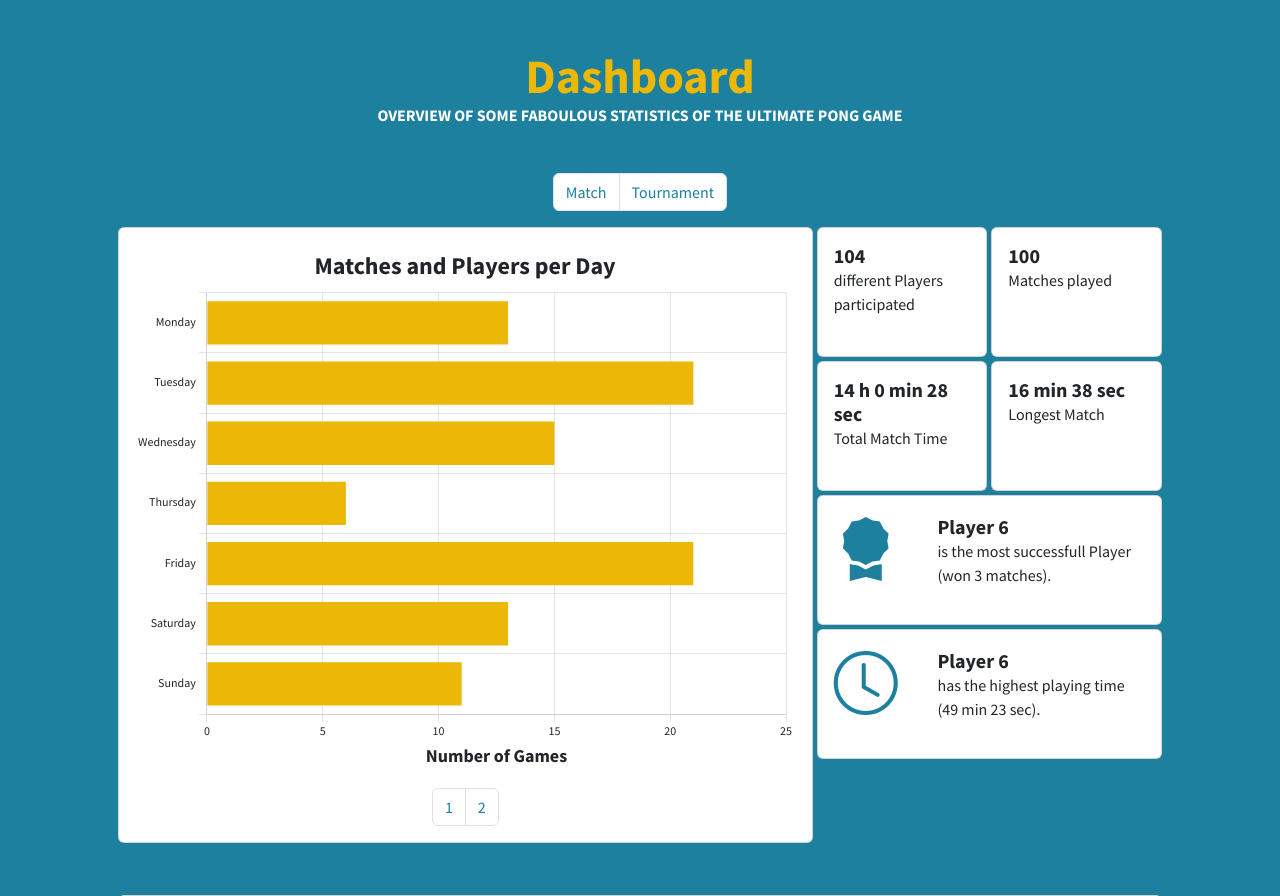
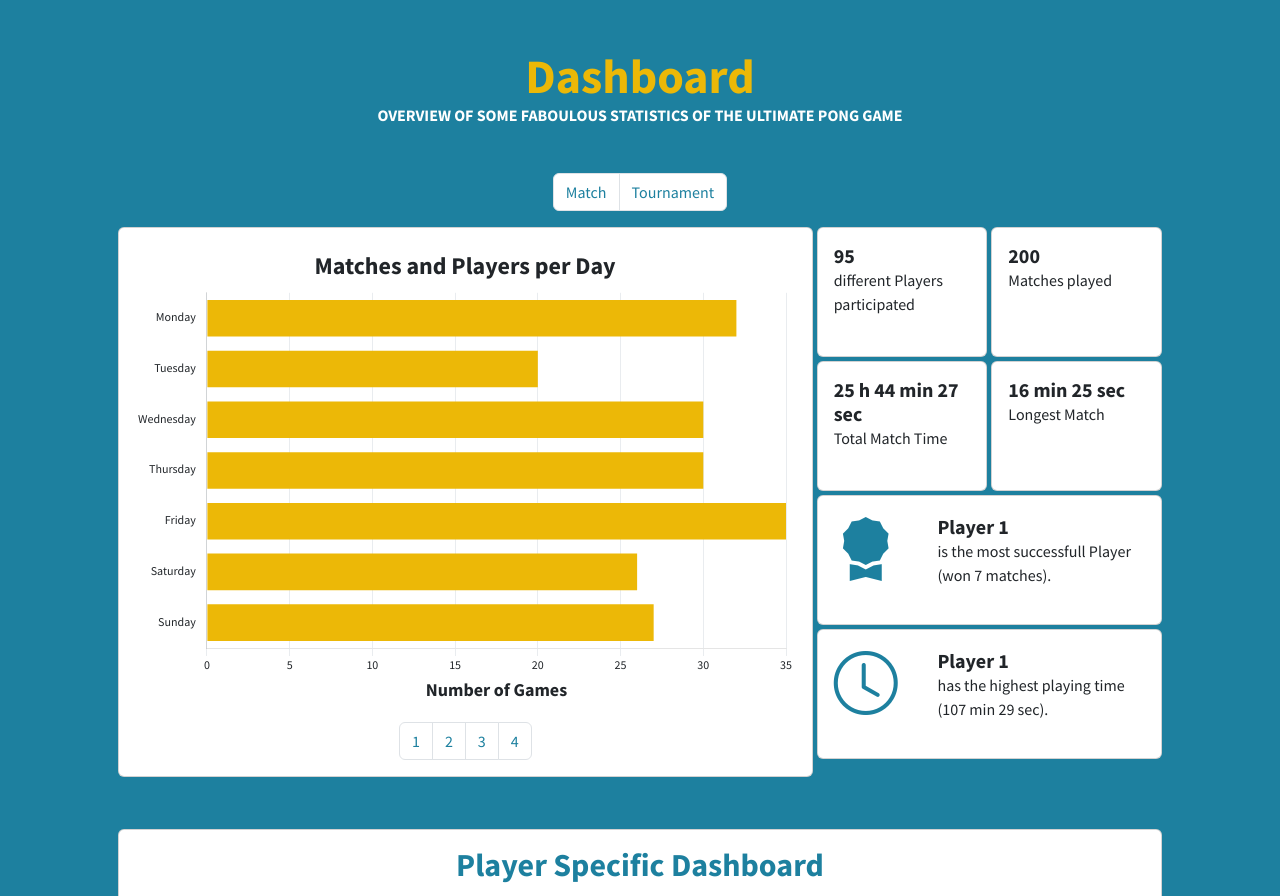
Before and after one commit to mvomiero/42_pong, a Django app: page / in a window 1280 px wide; the page is wider, and only the part inside the window is pictured. Shown: the part 1438-2334 px from the top of that part. Run offline with Django 4.2, Linux system fonts and the light colour scheme; data comes from the database, SQL or seed files in the repository; both versions use the stored data as it was after the commit; data that the repository does not hold is empty; some libraries are stand-ins or nearby versions.

Commit message:
continued on Dashboards...

```diff
--- a/pong/templates/pong/index.html
+++ b/pong/templates/pong/index.html
@@ -124,13 +124,17 @@
                     <div class="col-xxl-8 col-xl-8 col-lg-8 col-md-8 col-sm-12 text-center mb-2">
                         <div class="card d-flex flex-column h-100">
                             <div class="card-body flex-fill">
-                                <canvas class="dashboardCanvas2" id="chart1" width="100%" height="80"></canvas>
-                                <canvas class="dashboardCanvas2" id="chart2" width="100%" height="80" style="display: none;"></canvas>
+                                <canvas class="dashboardCanvas2" id="chart1" width="100%" height="70%"></canvas>
+                                <canvas class="dashboardCanvas2" id="chart2" width="100%" height="70%" style="display: none;"></canvas>
+                                <canvas class="dashboardCanvas2" id="chart3" width="100%" height="70%" style="display: none;"></canvas>
+                                <canvas class="dashboardCanvas2" id="chart4" width="100%" height="70%" style="display: none;"></canvas>
                             </div>
                             <nav>
                                 <ul class="pagination justify-content-center" id="pagCharts">
                                     <li class="page-item"><a class="page-link" href="#chart1">1</a></li>
                                     <li class="page-item"><a class="page-link" href="#chart2">2</a></li>
+                                    <li class="page-item"><a class="page-link" href="#chart3">3</a></li>
+                                    <li class="page-item"><a class="page-link" href="#chart4">4</a></li>
                                 </ul>
                             </nav>
                         </div>
@@ -225,12 +229,12 @@
                             <div class="card-body flex-fill">
                                 <h4 class="text-dark mb-0">Matches and Players per Day</h4>
                                 <canvas class="dashboardCanvas2" id="tn-chart1" width="100%" height="80"></canvas>
-                                <canvas class="dashboardCanvas2" id="tn-chart2" width="100%" height="80" style="display: none;"></canvas>
+                                <canvas class="dashboardCanvas2" id="tn-AreaChart1" width="100%" height="80%" style="display: none;"></canvas>
                             </div>
                             <nav>
                                 <ul class="pagination justify-content-center" id="tn-pagCharts">
-                                    <li class="page-item"><a class="page-link" href="#chart1">1</a></li>
-                                    <li class="page-item"><a class="page-link" href="#chart2">2</a></li>
+                                    <li class="page-item"><a class="page-link" href="#tn-chart1">1</a></li>
+                                    <li class="page-item"><a class="page-link" href="#tn-AreaChart1">2</a></li>
                                 </ul>
                             </nav>
                         </div>
--- a/pong/views.py
+++ b/pong/views.py
@@ -4,11 +4,15 @@
 import pytz
 from datetime import datetime
 from django.http import JsonResponse    # NEW FOR CHARTS (http response)
-from django.db.models import Count, CharField, Sum, Max, Q, F, Case, IntegerField, Value, When  # NEW FOR CHARTS (database query)
-from django.db.models.functions import ExtractWeekDay   # NEW FOR CHARTS (database query)
+from django.db.models import Count, CharField, Case, F, FloatField, IntegerField, Max, Q, Sum, Value, When  # NEW FOR CHARTS (database query)
+from django.db.models.functions import ExtractWeekDay, TruncHour   # NEW FOR CHARTS (database query)
 from itertools import chain
 from collections import Counter
 import json
+
+from itertools import groupby
+from operator import itemgetter
+from django.db.models import Subquery, OuterRef
 
 def index(request):
 	return render(request, "pong/index.html")
@@ -135,17 +139,52 @@
     ).order_by('day_of_week')
 
     # Prepare the data in the format expected by the frontend chart
-    chart_data = {}
+    bar_chart_data = {}
     day_names = ['Monday', 'Tuesday', 'Wednesday', 'Thursday', 'Friday', 'Saturday', 'Sunday']
     for day_name in day_names:
-        chart_data[day_name] = 0
+        bar_chart_data[day_name] = 0
     for entry in matches_per_day:
         # Assuming 'day_of_week' is returned as 1 for Monday, 2 for Tuesday, etc.
         day_index = (entry['day_of_week'] + 5) % 7
         day_name = day_names[day_index]  # Adjust index to start from 0
-        chart_data[day_name] = entry['total_games']
+        bar_chart_data[day_name] = entry['total_games']
 
-    print(f'chart_data={chart_data}')
+
+    """ Data for the Area Chart """
+    # Use the annotate function to calculate the total game duration for each day
+    daily_playing_time = game_data.values('game_end_timestamp__date').annotate(
+        total_duration=Sum('game_duration_secs')
+    )
+    # Create a dictionary with date as key and total duration as value
+    area_chart_data = {entry['game_end_timestamp__date'].strftime('%d.%m.%Y'): entry['total_duration'] / 60.0 for entry in daily_playing_time}
+
+
+    """ Data for the Line Chart """
+    line_chart_data = {}
+    for hour in range(0, 24):
+        line_chart_data[f'{hour:02d}:00'] = 0
+    for entry in game_data:
+        line_chart_data[entry.game_end_timestamp.strftime('%H:00')] += 1
+
+
+    """ Data for the Scattered Chart """
+    # Query to get individual game durations for a specific date
+    games_by_day = (
+        GameData.objects
+        .values('game_end_timestamp__date', 'game_duration_secs')
+    )
+    print(f'\ngames_by_day={games_by_day}')
+
+    # Convert queryset to dictionary with date as key and list of durations as value
+    scattered_chart_data = [
+        {'x': game['game_end_timestamp__date'].strftime('%d.%m.%Y'), 'y': game['game_duration_secs']}
+        for game in games_by_day
+    ]
+    """ i = 0
+    for j in scattered_chart_data:
+        j['x'] = i
+        i += 1 """
+
 
     """ Data for the Cards (Matches) """
     player1_names = game_data.values_list('player1_name', flat=True).distinct()
@@ -210,7 +249,10 @@
 
     # Prepare the response and return it as JSON
     response_data = {
-        'chart1': chart_data,
+        'barChart1': bar_chart_data,
+        'areaChart1': area_chart_data,
+        'lineChart1': line_chart_data,
+        'scatteredChart1': scattered_chart_data,
         'cards': {
             'uniquePlayers': nbr_unique_players,
             'nbrMatches': nbr_matches,
--- a/static/js_dashboard/drawCharts.js
+++ b/static/js_dashboard/drawCharts.js
@@ -7,8 +7,8 @@
 bs_primary = rootStyles.getPropertyValue('--bs-primary');
 bs_secondary = rootStyles.getPropertyValue('--bs-secondary');
 bs_white = rootStyles.getPropertyValue('--bs-white');
-bs_darkGrey = rootStyles.getPropertyValue('--bs-gray-900');
-bs_lightGrey = rootStyles.getPropertyValue('--bs-gray-750');
+bs_darkGray = rootStyles.getPropertyValue('--bs-gray-900');
+bs_lightGray = rootStyles.getPropertyValue('--bs-gray-750');
 bs_gray200 = rootStyles.getPropertyValue('--bs-gray-200');
 bs_gray400 = rootStyles.getPropertyValue('--bs-gray-400');
 bs_dark = rootStyles.getPropertyValue('--bs-dark');
@@ -23,35 +23,15 @@
 /************ GLOBAL VARIABLES CHARTS **************/
 /***************************************************/
 Chart.defaults.font.family = bs_fontFamily;
-/* Chart.defaults.global.defaultFontColor = '#292b2c'; */
 
 
-// Bar Chart Example
-function drawChart1(chartData) {
-    console.log('Data for chart:', chartData);
-
-    // Extracting data for chart
-    var labels = Object.keys(chartData);
-    var data = Object.values(chartData);
-
-    // Get the canvas element and create the chart
-    var canvas = document.getElementById('chart1').getContext('2d');
-    var horizontalBarChart = new Chart(canvas, {
-        type: 'bar',
-        data: {
-            labels: labels,
-            datasets: [{
-                label: 'Number of Games',
-                data: data,
-                backgroundColor: bs_secondary
-            }]
-        },
-        options: {
-            indexAxis: 'y',
-            plugins: {
-                title: {
+/***************************************************/
+/*************** GENERIC SETTINGS ******************/
+/***************************************************/
+function createChartTitle(titleText) {
+    return {
         display: true,
-                    text: 'Matches and Players per Day',
+        text: titleText,
         font: {
             size: 24,
             weight: 'bold'
@@ -59,121 +39,309 @@
         color: bs_dark,
         align: 'center',
         position: 'top'
+    };
+}
+
+function createAxisTitle(titleText) {
+    return {
+        display: true,
+        text: titleText,
+        font: {
+            size: 18,
+            weight: 'bold'
         },
+        color: bs_darkGray
+    };
+}
+
+function createAxisGrid(displayBool) {
+    return {
+        display: displayBool,
+        color: bs_gray200
+    };
+}
+
+function createAxisTicks(maxTicksLimit) {
+    if (maxTicksLimit > 0) {
+        return {
+            maxTicksLimit: maxTicksLimit,
+            color: bs_darkGray
+        };
+    }
+    else {
+        return {
+            color: bs_darkGray
+        };
+    }
+}
+
+function deleteOldChart(chartId) {
+    var existingChart = Chart.getChart(chartId);
+    if (existingChart) {
+        existingChart.destroy();
+    }
+}
+
+/***************************************************/
+/***************** DRAWING CHARTS ******************/
+/***************************************************/
+
+// Horizontal Bar Chart
+function drawChart1(chartData, chartId) {
+
+    // Delete old chart if it exists
+    deleteOldChart(chartId);
+
+    // define data for chart
+    var data = {
+        labels: Object.keys(chartData),
+            datasets: [{
+                label: 'Number of Games',
+                data: Object.values(chartData),
+                backgroundColor: bs_secondary
+            }]
+    };
+
+    // define options for chart
+    var options = {
+        indexAxis: 'y',
+        plugins: {
+            title: createChartTitle('Matches and Players per Day'),
             legend: {
                 display: false  // Hides the legend specifically for horizontal bar chart
             }
         },
         scales: {
             x: {
-                    title: {
-                        display: true,
-                        text: 'Number of Games',
-                        color: bs_darkGrey,
-                        font: {
-                            size: 18,
-                            weight: 'bold'
+                title: createAxisTitle('Number of Games'),
+                grid: createAxisGrid(true),
+                ticks: createAxisTicks(8),
+                beginAtZero: true,
+            },
+            y: {
+                grid: createAxisGrid(false),
+                ticks: createAxisTicks(-1),
             }
         },
-                    gridLines: {
-                        display: true,
-                        color: bs_lightGrey
-                    },
-                    ticks: {
-                        beginAtZero: true,
-                        maxTicksLimit: 7,
-                        color: bs_darkGrey
-                    }
+        maintainAspectRatio: true,
+        responsive: true,
+    };
 
-                },
-                y: {
-                    gridLines: {
-                        display: false
-                    },
-                    ticks: {
-                        color: bs_darkGrey
-                    }
-                }
-            }
-        }
+    // Get the canvas element and create the chart
+    var canvas = document.getElementById(chartId).getContext('2d');
+    var horizontalBarChart = new Chart(canvas, {
+        type: 'bar',
+        data: data,
+        options: options
     });
 }
 
-/* function drawChart2() {
-    // Sample Data:
-    var matchData = [
-        { date: '01.12.2023', remoteMatch: [15, 42, 30, 8, 68], tournamentMatch: [23] },
-        { date: '02.12.2023', remoteMatch: [], tournamentMatch: [10, 20, 15] },
-        { date: '03.12.2023', remoteMatch: [35, 81, 16], tournamentMatch: [14, 29, 115, 21] },
-        { date: '04.12.2023', remoteMatch: [54, 19], tournamentMatch: [] },
-        { date: '05.12.2023', remoteMatch: [92, 43, 94, 44, 60, 31], tournamentMatch: [90, 14, 15] },
-    ];
+function drawAreaChart(chartData, chartId) {
 
-    // Convert data to a format compatible with Chart.js
-    var scatterData = matchData.reduce((acc, curr) => {
-        var date = curr.date;
-        var remoteMatch = curr.remoteMatch.map(duration => ({ x: date, y: duration }));
-        var tournamentMatch = curr.tournamentMatch.map(duration => ({ x: date, y: duration }));
+    // Delete old chart if it exists
+    deleteOldChart(chartId);
 
-        acc[0].data = acc[0].data.concat(remoteMatch);
-        acc[1].data = acc[1].data.concat(tournamentMatch);
+    // define data for chart
+    var data = {
+        labels: Object.keys(chartData),
+        datasets: [{
+            label: 'playing time',
+            fill: true,
+            data: Object.values(chartData),
+            backgroundColor: bs_secondary,
+            borderWidth: 0,
+            pointBorderWidth: 1,
+            pointBorderColor: bs_lightGray,
+            pointBackgroundColor: bs_secondary,
+            pointStyle: 'circle',
+            tension: 0.3,
+            hoverOffset: 4
+        }]
+    };
 
-        return acc;
-    }, [
-        { label: 'Remote Matches', data: [], backgroundColor: 'rgba(255, 99, 132, 1)' },
-        { label: 'Tournament Matches', data: [], backgroundColor: 'rgba(54, 162, 235, 1)' }
-    ]);
-
-    var canvas = document.getElementById('scatteredChart').getContext('2d');
-    var scatteredChart = new Chart(canvas, {
-        type: 'scatter',
-        data: {
-            datasets: scatterData
+    // define options for chart
+    var options = {
+        plugins: {
+            legend: {
+                display: false
             },
-        options: {
-            responsive: true,
-            maintainAspectRatio: false,
-            // Customize additional options as needed
-            plugins: {
-                title: {
-                    display: true,
-                    text: 'Match Duration',// for remote and tournament matches',
-                    font: {
-                        size: 18,
-                        color: '#333',
-                        family: 'Arial'
-                    },
-                    align: 'center',
-                    position: 'top'
-                },
-                legend: {
-                    display: true,
-                    position: 'bottom'
-                }
+            title: createChartTitle('Accumulated Match Time'),
         },
         scales: {
             x: {
+                grid: createAxisGrid(true),
+                ticks: createAxisTicks(20),
+            },
+            y: {
+                title: createAxisTitle('Time (min)'),
+                grid: createAxisGrid(true),
+                ticks: createAxisTicks(-1),
+                beginAtZero: true
+            }
+        },
+        maintainAspectRatio: true,
+        responsive: true,
+    };
+
+    // Get the canvas element and create the chart
+    const ctx = document.getElementById(chartId).getContext('2d');
+    const myChart = new Chart(ctx, {
+        type: 'line',
+        data: data,
+        options: options
+    });
+
+}
+
+function drawLineChart(chartData, chartId) {
+
+    // Delete old chart if it exists
+    deleteOldChart(chartId);
+
+    // define data for chart
+    var data = {
+        labels: Object.keys(chartData),
+        datasets: [{
+            label: 'nbr games',
+            fill: false,
+            data: Object.values(chartData),
+            //backgroundColor: bs_secondary,
+            borderColor: bs_secondary,
+            //borderWidth: 2,
+            pointBorderWidth: 1,
+            pointBorderColor: bs_lightGray,
+            pointBackgroundColor: bs_secondary,
+            pointStyle: 'circle',
+            tension: 0.1,
+            /* hoverOffset: 4 */
+        }]
+    };
+
+    // define options for chart
+    var options = {
+        plugins: {
+            legend: {
+                display: false
+            },
+            title: createChartTitle('Matches per Time of Day'),
+        },
+        scales: {
+            x: {
+                grid: createAxisGrid(true),
+                ticks: createAxisTicks(-1),
+            },
+            y: {
+                title: createAxisTitle('Number of Matches'),
+                grid: createAxisGrid(true),
+                ticks: createAxisTicks(-1),
+                beginAtZero: true
+            }
+        },
+        maintainAspectRatio: true,
+        //responsive: false,
+    };
+
+    // Get the canvas element and create the chart
+    const ctx = document.getElementById(chartId).getContext('2d');
+    const myChart = new Chart(ctx, {
+        type: 'line',
+        data: data,
+        options: options
+    });
+
+}
+
+function drawScatteredChart(chartData, chartId) {
+
+    // Delete old chart if it exists
+    deleteOldChart(chartId);
+
+    // define data for chart
+    var data = {
+        datasets: [{
+          label: 'Scatter Dataset',
+          data: chartData,
+          /* data: [{
+            x: -10,
+            y: 0
+          }, {
+            x: 0,
+            y: 9
+          }, {
+            x: 0,
+            y: 10
+          }, {
+            x: 10,
+            y: 5
+          }, {
+            x: 0.5,
+            y: 5.5
+          }], */
+          backgroundColor: bs_secondary
+        }],
+        /* labels: Object.keys(chartData),
+        datasets: {
+            label: 'nbr games',
+            fill: false,
+            data: Object.values(chartData),
+            //backgroundColor: bs_secondary,
+            borderColor: bs_secondary,
+            //borderWidth: 2,
+            pointBorderWidth: 1,
+            pointBorderColor: bs_lightGray,
+            pointBackgroundColor: bs_secondary,
+            pointStyle: 'circle',
+            tension: 0.1,
+            // hoverOffset: 4
+        } */
+    };
+
+    // define options for chart
+    var options = {
+        plugins: {
+            legend: {
+                display: false
+            },
+            title: createChartTitle('Match Duration'),
+        },
+        scales: {
+            /* xAxes: [{
                 type: 'time',
                 time: {
-                        parser: 'dd.mm.yyyy', // Format of your date'
-                        // tooltipFormat: 'll', // Tooltip format
-                        unit: 'day', // Adjust unit as needed
                   displayFormats: {
-                            day: 'dd.mm.yyyy' // Display format for the x-axis
+                     'millisecond': 'MMM DD',
+                     'second': 'MMM DD',
+                     'minute': 'MMM DD',
+                     'hour': 'MMM DD',
+                     'day': 'MMM DD',
+                     'week': 'MMM DD',
+                     'month': 'MMM DD',
+                     'quarter': 'MMM DD',
+                     'year': 'MMM DD',
+                  }
+                }
+              }], */
+            x: {
+                grid: createAxisGrid(true),
+                ticks: createAxisTicks(-1),
+            },
+            y: {
+                title: createAxisTitle('time (sec)'),
+                grid: createAxisGrid(true),
+                ticks: createAxisTicks(-1),
+                beginAtZero: true
             }
         },
-                    title: {
-                        display: true,
-                        text: 'Date'
+        maintainAspectRatio: true,
+        //responsive: false,
+    };
+
+    // Get the canvas element and create the chart
+    const ctx = document.getElementById(chartId).getContext('2d');
+    const myChart = new Chart(ctx, {
+        type: 'scatter',
+        data: data,
+        options: options
+    });
+
 }
-                },
-                y: {
-                    title: {
-                        display: true,
-                        text: 'Match Duration'
-                    }
-                }
-            }
-        }
-    });
-} */
--- a/static/js_dashboard/fetchData.js
+++ b/static/js_dashboard/fetchData.js
@@ -18,13 +18,16 @@
       })
       .then(data => {
         // Process the retrieved data
-        console.log('Data received from backend: ', data);
+        console.log('[Match] Data received from backend: ', data);
 
         // Update cards
         updateCardsMatch(data.cards);
 
         // Draw charts
-        drawChart1(data.chart1);
+        drawChart1(data.barChart1, 'chart1');
+        drawLineChart(data.lineChart1, 'chart2');
+        drawAreaChart(data.areaChart1, 'chart3');
+        drawScatteredChart(data.scatteredChart1, 'chart4');
 
       })
       .catch(error => {
@@ -48,7 +51,7 @@
       })
       .then(data => {
         // Process the retrieved data
-        console.log('Data received from backend: ', data);
+        console.log('[Tournament] Data received from backend: ', data);
 
         // Update cards
         updateCardsTournament(data.cards);
@@ -79,7 +82,7 @@
       })
       .then(data => {
         // Process the retrieved data
-        console.log('Data received from backend (player List): ', data);
+        console.log('[Player] Data received from backend (player List): ', data);
 
         // Initialize DataTable
         initializeDataTable(data.playerList);
@@ -110,12 +113,11 @@
       })
       .then(data => {
         // Process the retrieved data
-        console.log('[playerDashboard] Data received from backend: ', data);
+        console.log('[playerDashboard] Data (individual) received from backend: ', data);
 
         initializePlayerCards(data.cards, playerAlias);
         drawPiePlayers(data.pieWin, 'chartPiePlayer1', [bs_success, bs_gray200], 'Wins of Player');
         drawPiePlayers(data.pieLoss, 'chartPiePlayer2', [bs_danger, bs_gray200], 'Losses of Player');
-        console.log('data.pieTournamentRank: ', data.pieTournamentRank);
         // check if data.pieTournamentRank is empty
         if (Object.keys(data.pieTournamentRank).length === 0) {
 
--- a/static/js_dashboard/playerDaschboard.js
+++ b/static/js_dashboard/playerDaschboard.js
@@ -113,7 +113,6 @@
     }
 
     // define data for chart
-    console.log('Data for chart:', chartData);
     var data = {
         labels: Object.keys(chartData),
         datasets: [{
@@ -150,7 +149,6 @@
         },
         maintainAspectRatio: false,
     };
-    console.log('Options for chart:', options);
 
     // Get the canvas element and create the chart
     var canvas = document.getElementById(chartId).getContext('2d');
```
Also changed, not shown: pong/signals.py (+6 -5 lines), db.sqlite3. Lines whose indentation alone changed are shown as unchanged.
